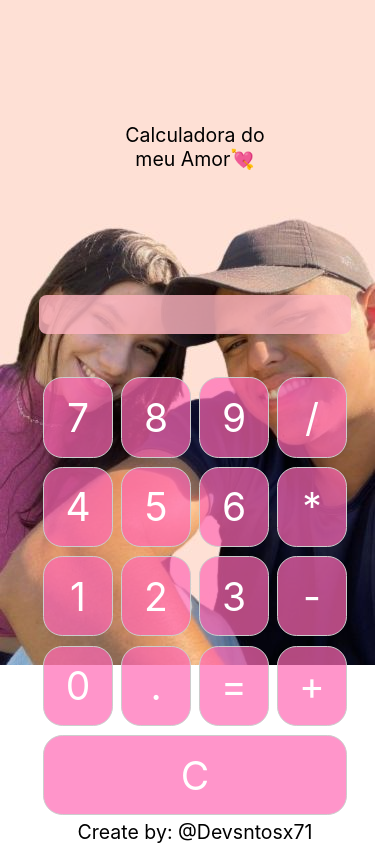
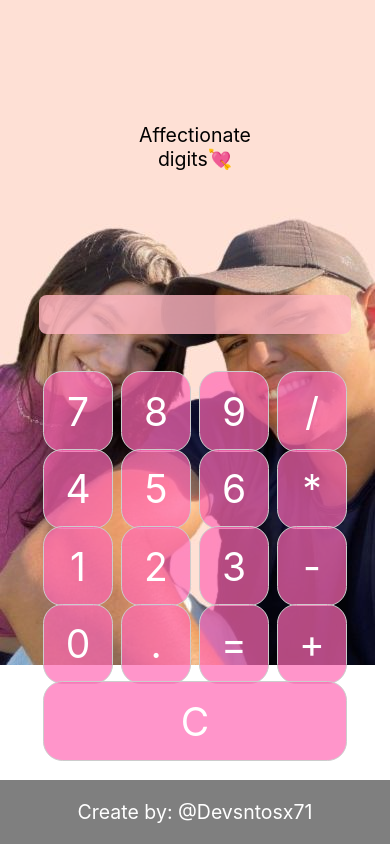
Before and after one commit to DSantosxTech/AffectionateDigits, a React Native app: screen / in a window 390 px wide. Built offline with nearby package versions, Linux system fonts and the light colour scheme.

Commit message:
Modificado botoes

```diff
--- a/App.js
+++ b/App.js
@@ -13,24 +13,28 @@ const AnimatedTouchableOpacity = Animated.createAnimatedComponent(TouchableOpaci
 
 const { height, width } = Dimensions.get('window');
 
-export default function App() {
+const App = () => {
   const [entrada, setEntrada] = useState('');
   const [resultado, setResultado] = useState('');
-
+  const [expressaoCompleta, setExpressaoCompleta] = useState('');
   const animacaoBotaoPressionado = new Animated.Value(1);
 
   const lidarComPressao = (valor) => {
     if (valor === '=') {
       try {
-        setResultado(eval(entrada).toString());
+        const expressao = entrada.replace(/[^-()\d/*+.]/g, '');
+        setResultado(eval(expressao).toString());
+        setExpressaoCompleta('');
       } catch (error) {
         setResultado('Erro');
       }
     } else if (valor === 'C') {
       setEntrada('');
       setResultado('');
+      setExpressaoCompleta('');
     } else {
       setEntrada((entradaAnterior) => entradaAnterior + valor);
+      setExpressaoCompleta((exprAnterior) => exprAnterior + valor);
     }
   };
 
@@ -86,10 +90,10 @@ export default function App() {
       <View style={styles.container}>
         <StatusBar style="light" />
         <View style={styles.tituloContainer}>
-          <Text style={styles.titulo}>Calculadora do meu Amor💘</Text>
+          <Text style={styles.titulo}>Affectionate digits💘</Text>
         </View>
         <View style={styles.containerResultado}>
-          <Text style={styles.textoEntrada}>{entrada}</Text>
+          <Text style={styles.textoEntrada}>{expressaoCompleta}</Text>
           <Text style={styles.textoResultado}>{resultado}</Text>
         </View>
         <View style={styles.containerBotoes}>
@@ -99,11 +103,13 @@ export default function App() {
             </View>
           ))}
         </View>
-        <Text style={styles.titulo}>Create by: @Devsntosx71</Text>
+        <View style={styles.navbar}>
+          <Text style={styles.navbarTexto}>Create by: @Devsntosx71</Text>
+        </View>
       </View>
     </ImageBackground>
   );
-}
+};
 
 const styles = StyleSheet.create({
   fundo: {
@@ -161,14 +167,30 @@ const styles = StyleSheet.create({
     justifyContent: 'center',
     borderWidth: 1,
     borderColor: '#ccc',
-
     borderRadius: width * 0.05,
-    margin: width * 0.01, // Reduzi a margem
-    padding: width * 0.04, // Aumentei o padding
+    margin: width * 0.01,
+    padding: width * 0.04,
     backgroundColor: 'rgba(255, 105, 180, 0.7)',
   },
   textoBotao: {
+    justifyContent: 'center',
+    alignItems:'center',
     fontSize: width * 0.10,
     color: '#fff',
   },
+  navbar: {
+    backgroundColor: 'rgba(0, 0, 0, 0.5)',
+    padding: 20,
+    alignItems: 'center',
+    marginTop:20,
+    bottom: 0,
+    left: 0,
+    right: 0,
+  },
+  navbarTexto: {
+    fontSize: width * 0.05,
+    color: '#fff',
+  },
 });
+
+export default App;
--- a/package.json
+++ b/package.json
@@ -1,5 +1,5 @@
 {
-  "name": "teste",
+  "name": "affectionate digits",
   "version": "1.0.0",
   "main": "node_modules/expo/AppEntry.js",
   "scripts": {
```
Also changed, not shown: 1 other file (tests, documents, lock files or other folders).
